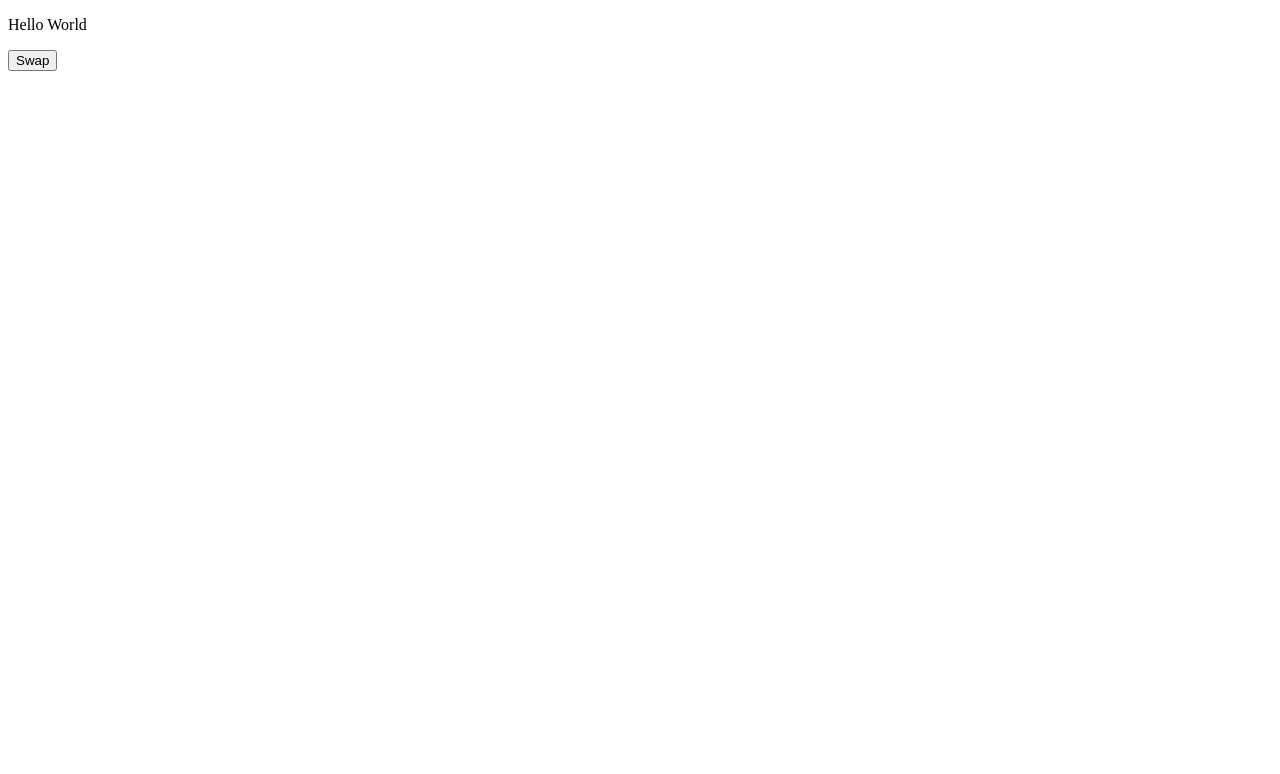
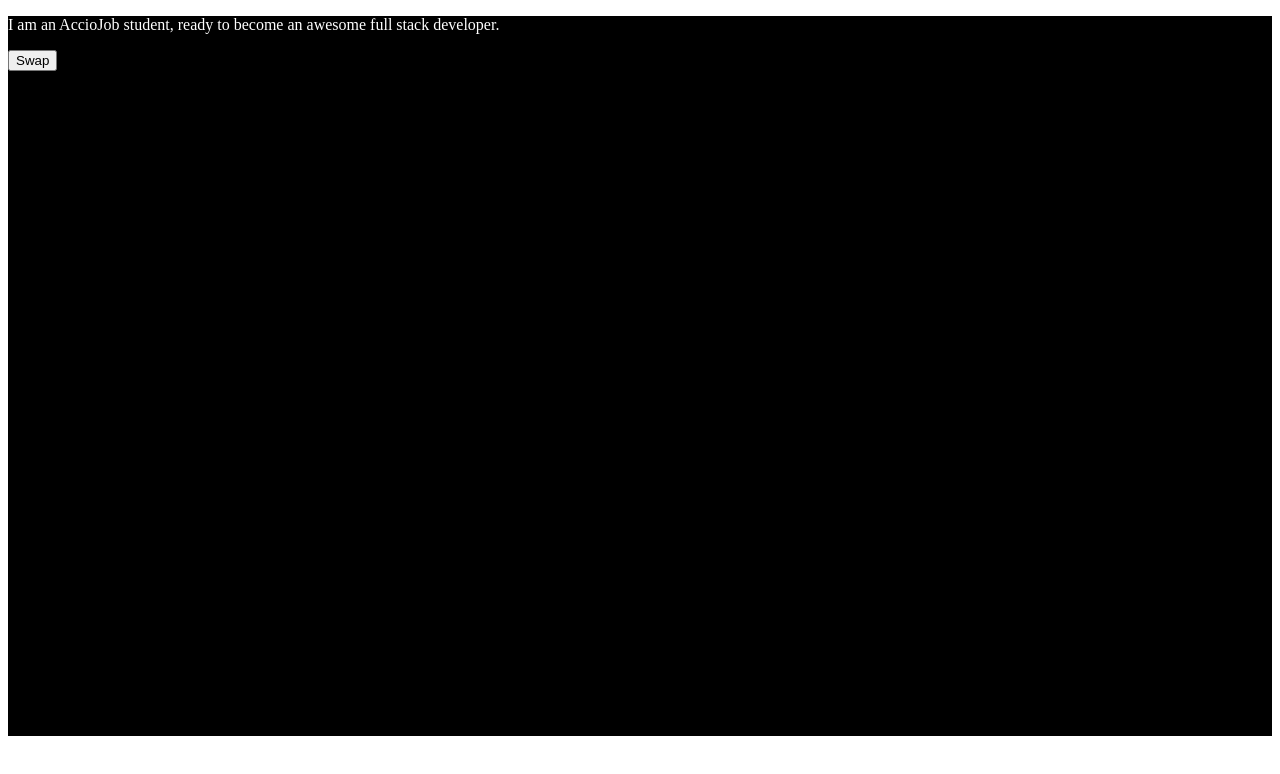
Before and after one commit to acciojob/dark-theme-Rohan0004, a website: page main.html in a window 1280 px wide. Both pictures are taken after a click on the button "Swap". Drawn offline with Linux system fonts and the light colour scheme.

Commit message:
created a submission

```diff
--- a/main.html
+++ b/main.html
@@ -7,12 +7,12 @@
     <link rel="stylesheet" href="styles.css">
   </head>
   <body>
-    <main>
+    <main id="app" class="day">
       <!-- html markup here -->
       <p id="ptag">
-        Hello World
+        I am an AccioJob student, ready to become an awesome full stack developer.
       </p>
-      <button>Swap</button>
+      <button id="swap" class="button-day" onclick="swapTheme()">Swap</button>
     </main>
     <script src="./script.js"></script>
   </body>
--- a/script.js
+++ b/script.js
@@ -1 +1,11 @@
 //your code here
+let cnt=0;
+let swapTheme = function() {
+	let color=document.getElementById("app");
+	if (cnt%2==0) {
+		color.classList.add("night");
+	}else{
+		color.classList.remove("night");
+	}
+	cnt++;
+}
```
